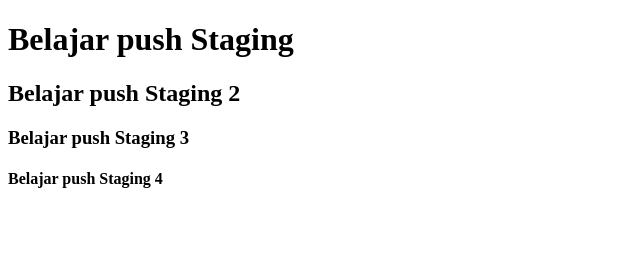
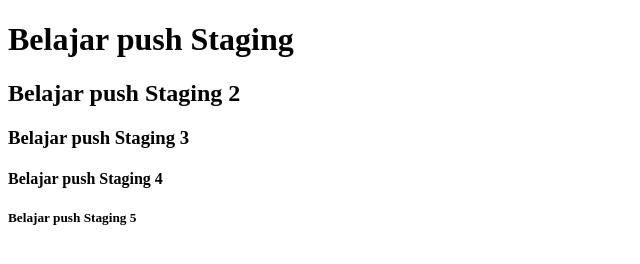
Before and after one commit to ekkifirdiansyah/Belajar-Git-Github, a plain HTML site: page header.html in a window 1280 px wide. Shown: the whole page, without its empty margins (0-640 px from the left). Drawn offline with Linux system fonts and the light colour scheme.

Commit message:
Add Element h5

```diff
--- a/header.html
+++ b/header.html
@@ -9,5 +9,6 @@
         <h2>Belajar push Staging 2</h2>
         <h3>Belajar push Staging 3</h3>
         <h4>Belajar push Staging 4</h4>
+        <h5>Belajar push Staging 5</h5>
     </body>
 </html>
```
